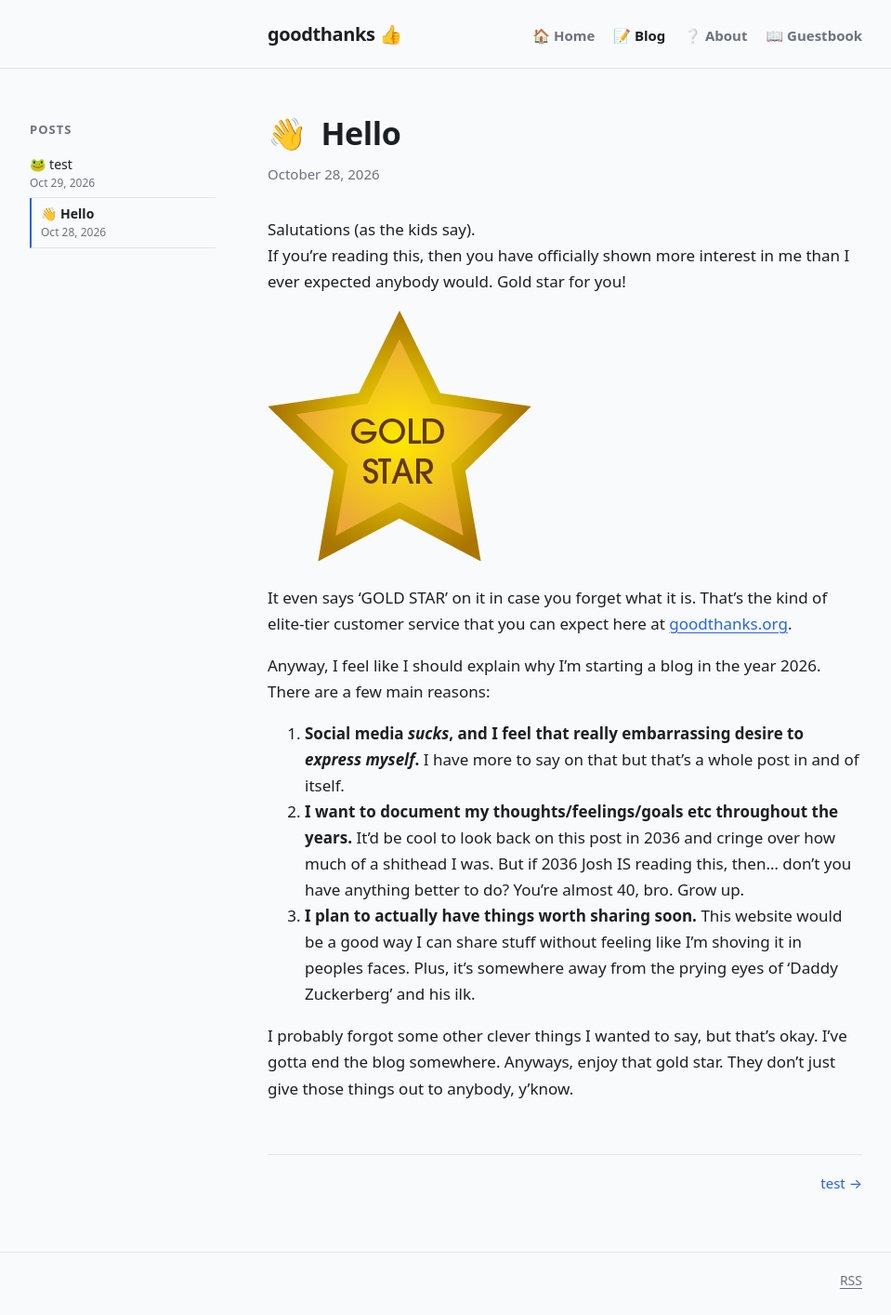
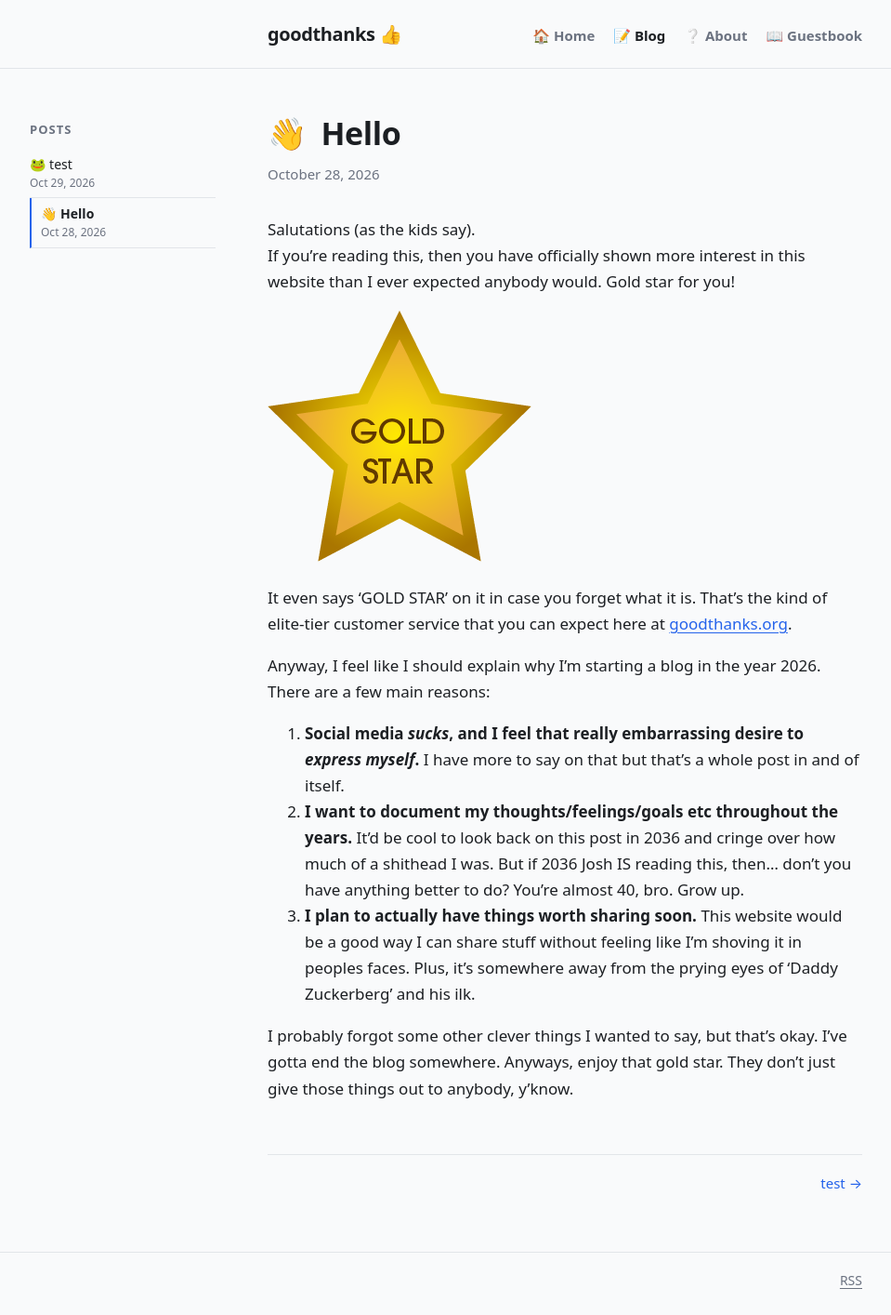
Before and after one commit to goodthanksmate/goodthanks, a Jekyll site: the page built from _posts/2026-10-25-hello-world.md, in a window 1280 px wide. Shown: the whole page at 93% size, without its empty margins (32-991 px from the left). Built offline with Jekyll 4.4.1, drawn with Linux system fonts in a browser that asks for light colours.

Commit message:
Update _posts/2026-10-25-hello-world.md (via Pages CMS)

```diff
--- a/_posts/2026-10-25-hello-world.md
+++ b/_posts/2026-10-25-hello-world.md
@@ -4,7 +4,7 @@ date: 2026-10-28
 emoji: 👋
 ---
 Salutations (as the kids say).
-If you're reading this, then you have officially shown more interest in me than I ever expected anybody would. Gold star for you!
+If you're reading this, then you have officially shown more interest in this website than I ever expected anybody would. Gold star for you!
 
 ![goldstar.png](/assets/images/goldstar.png)
 
```
